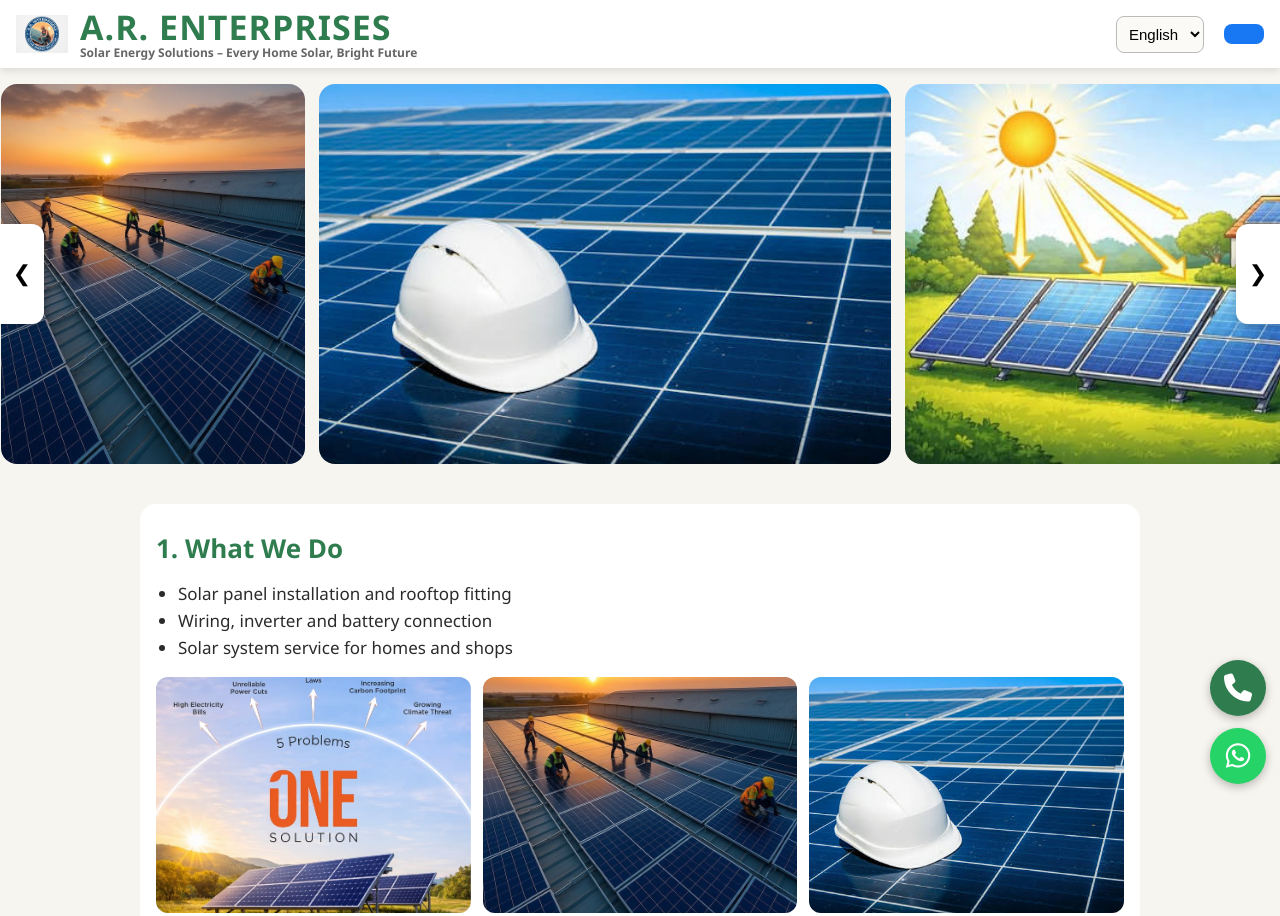
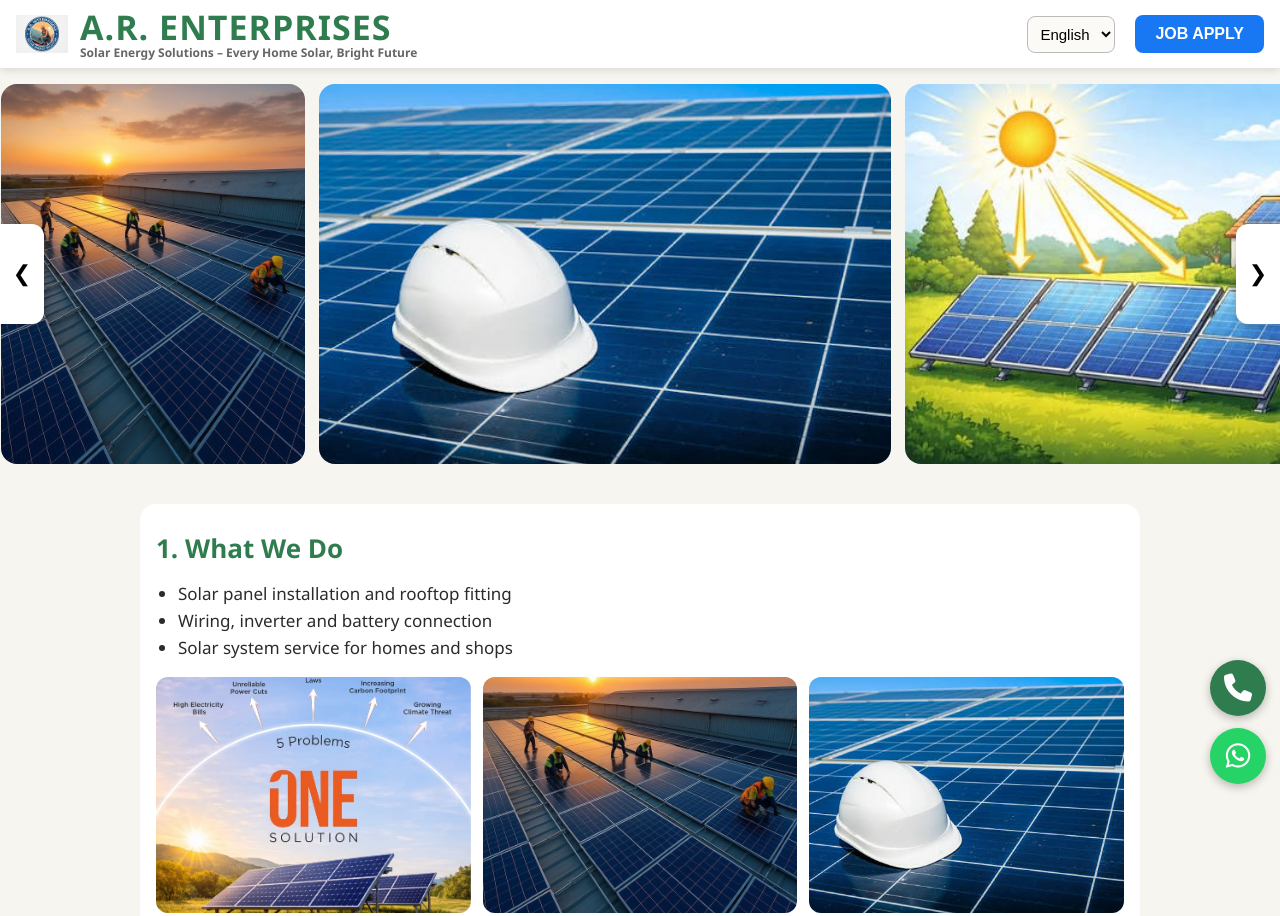
Before and after one commit to ar-enter/a.r.interprises, a plain HTML site: page index.html in a window 1280 px wide. Shown: the top 916 px of the page. Drawn offline with Linux system fonts and the light colour scheme.

Commit message:
Update index.html

```diff
--- a/index.html
+++ b/index.html
@@ -83,7 +83,7 @@ img{max-width:100%}
   <img src="logo.jpg" alt="Logo">
   <h1>A.R. ENTERPRISES<small data-i18n="tag"></small></h1>
   <select id="lang"><option value="en">English</option><option value="hi">हिन्दी</option></select>
- <button id="loginBtn" data-i18n="JOB APPLY"></button>
+ <button id="loginBtn" data-i18n="login"></button>
 </header>
 
 <div class="carousel">
@@ -166,7 +166,7 @@ s1t:"1. What We Do",s1a:"Solar panel installation and rooftop fitting",s1b:"Wiri
 s2t:"2. Positions & Benefits",s2a:"Positions: Solar Panel Installer, Helper, Technician",s2b:"Salary: ₹16,000 per month",s2c:"Food and accommodation provided by the company",s2d:"Learn new skills and grow your career",
 s3t:"3. Benefits to the Environment",s3a:"Clean, renewable electricity and less pollution",s3b:"Lower carbon emissions",s3c:"Savings on electricity bills",s3d:"A cleaner future for the next generation",
 s4t:"4. Safety & Rules",s4a:"Helmet, safety belt and gloves are compulsory",s4b:"Training for ladder and height work",s4c:"Every worker's name, phone, address and photo are kept in company records",s4d:"A material register is maintained; items are counted at the start and end of work",
-contact:"Contact Us",login:"Login",opencam:"Open camera",e_photo:"Please capture your photo before submitting.",e_stale:"Name or mobile was changed. Please retake the photo.",e_nm:"Enter your name and a valid 10-digit mobile number first.",
+contact:"Contact Us",login:"JOB APPLY",opencam:"Open camera",e_photo:"Please capture your photo before submitting.",e_stale:"Name or mobile was changed. Please retake the photo.",e_nm:"Enter your name and a valid 10-digit mobile number first.",
 reg:"Registration",ph_name:"Full name",ph_mobile:"Mobile number (10 digits)",ph_district:"District",ph_village:"Village / Town",ph_pin:"Pin code (6 digits)",ph_addr:"Full address (house no., landmark)",
 state:"Select state",consent:"I agree to share my information and photo.",sendotp:"Send OTP",enterotp:"Enter OTP",ph_otp:"6-digit OTP",verify:"Verify",
 takephoto:"Take your photo",snap:"Capture photo",retake:"Retake",submit:"Submit",
@@ -177,7 +177,7 @@ s1t:"1. हमारा काम क्या है",s1a:"सोलर पै
 s2t:"2. पद और फायदे",s2a:"पद: सोलर पैनल इंस्टॉलर, हेल्पर, टेक्नीशियन",s2b:"वेतन: ₹16,000 प्रति माह",s2c:"खाना-पीना और रहने की व्यवस्था कंपनी करेगी",s2d:"काम सीखें और आगे बढ़ने के अवसर पाएं",
 s3t:"3. पर्यावरण को फायदा",s3a:"साफ और नवीकरणीय बिजली, प्रदूषण कम",s3b:"कार्बन उत्सर्जन में कमी",s3c:"बिजली बिल में बचत",s3d:"आने वाली पीढ़ी के लिए स्वच्छ भविष्य",
 s4t:"4. सुरक्षा और नियम",s4a:"हेलमेट, सेफ्टी बेल्ट और दस्ताने जरूरी",s4b:"सीढ़ी और ऊंचाई पर काम की ट्रेनिंग",s4c:"हर कर्मचारी का नाम, फोन, पता और फोटो कंपनी रिकॉर्ड में रहेगा",s4d:"सामान का रजिस्टर रखा जाता है; काम की शुरुआत और अंत में गिनती होती है",
-contact:"संपर्क करें",login:"लॉगिन",opencam:"कैमरा खोलें",e_photo:"जमा करने से पहले अपनी फोटो खींचें।",e_stale:"नाम या मोबाइल बदला गया है। कृपया फोटो दोबारा लें।",e_nm:"पहले अपना नाम और सही 10 अंक का मोबाइल नंबर भरें।",
+contact:"संपर्क करें",login:"नौकरी के लिए आवेदन करें",opencam:"कैमरा खोलें",e_photo:"जमा करने से पहले अपनी फोटो खींचें।",e_stale:"नाम या मोबाइल बदला गया है। कृपया फोटो दोबारा लें।",e_nm:"पहले अपना नाम और सही 10 अंक का मोबाइल नंबर भरें।",
 reg:"रजिस्ट्रेशन",ph_name:"पूरा नाम",ph_mobile:"मोबाइल नंबर (10 अंक)",ph_district:"जिला",ph_village:"गाँव / शहर",ph_pin:"पिन कोड (6 अंक)",ph_addr:"पूरा पता (मकान नंबर, लैंडमार्क)",
 state:"राज्य चुनें",consent:"मैं अपनी जानकारी और फोटो देने के लिए सहमत हूँ।",sendotp:"OTP भेजें",enterotp:"OTP डालें",ph_otp:"6 अंकों का OTP",verify:"वेरिफाई करें",
 takephoto:"अपनी फोटो लें",snap:"फोटो खींचें",retake:"दोबारा लें",submit:"जमा करें",
```
